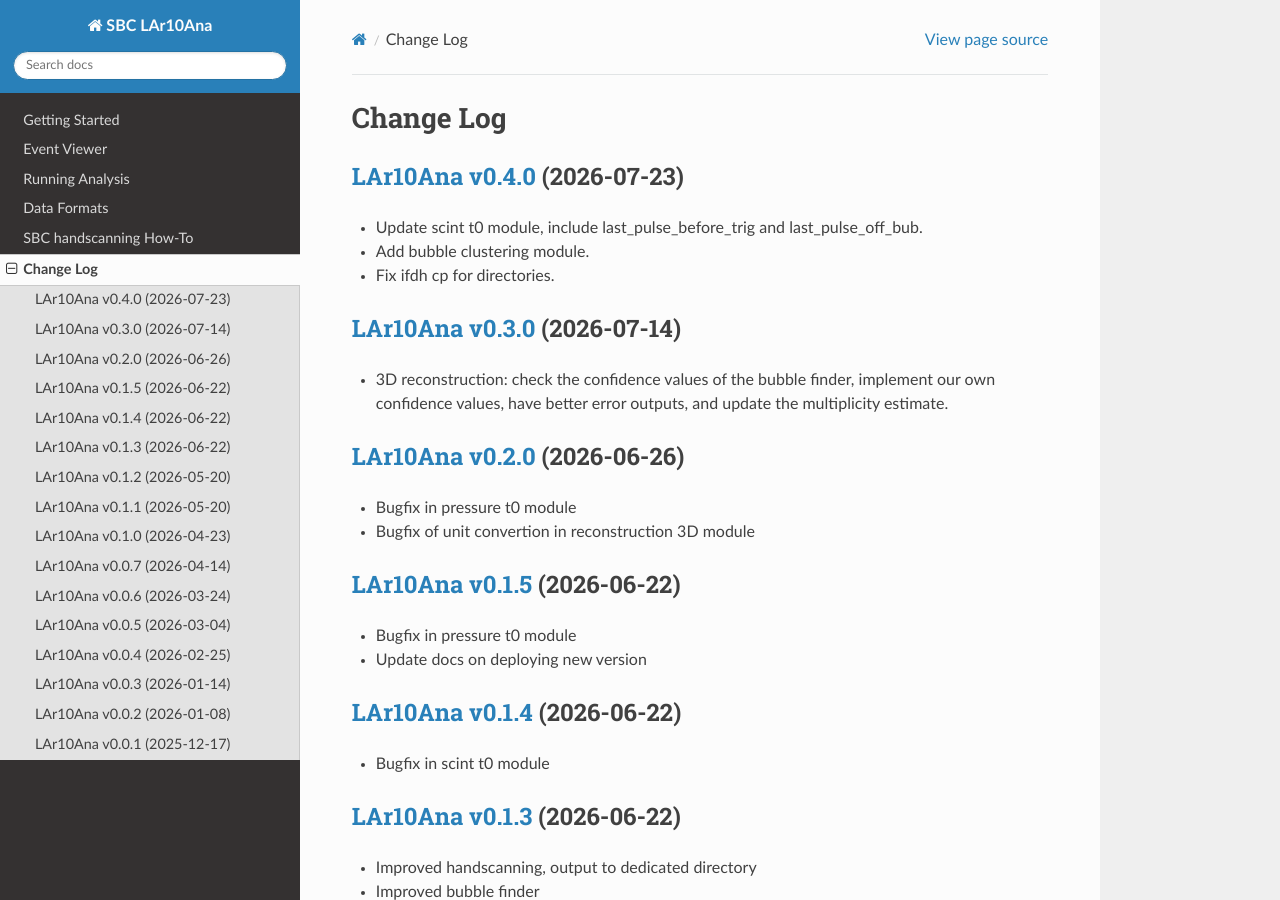
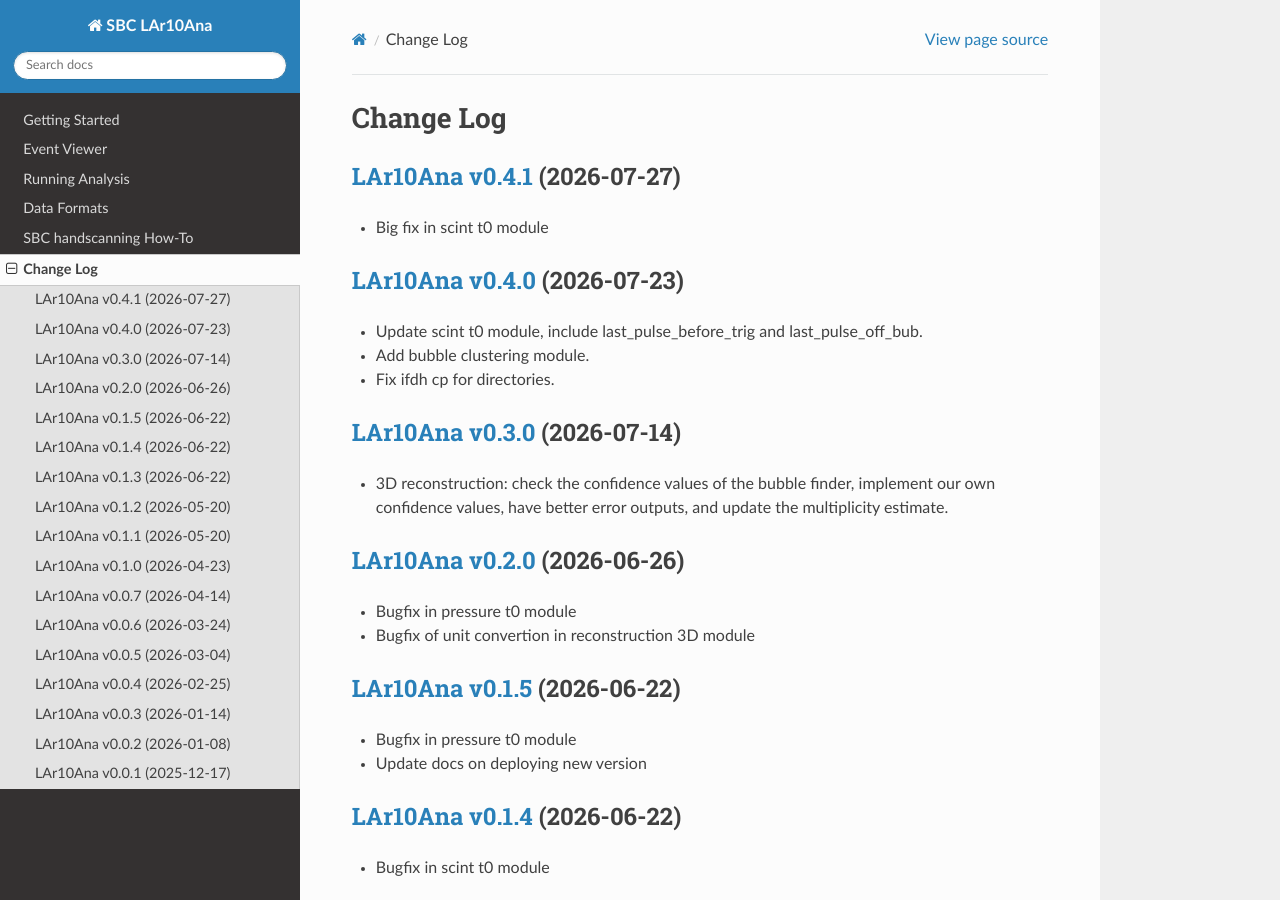
Before and after one commit to SBC-Collaboration/LAr10Ana, a Sphinx documentation site: the page built from docs/changelog.md, in a window 1280 px wide and 900 px high. Built offline with Sphinx 7.4.7 and the Read the Docs theme 3.1.0, drawn with Linux system fonts in a browser that asks for light colours.

Commit message:
Prepare for v0.4.1

```diff
--- a/docs/changelog.md
+++ b/docs/changelog.md
@@ -1,4 +1,7 @@
 # Change Log
+
+## [LAr10Ana v0.4.1](https://github.com/SBC-Collaboration/LAr10Ana/releases/tag/v0.4.1) (2026-07-27)
+- Big fix in scint t0 module
 
 ## [LAr10Ana v0.4.0](https://github.com/SBC-Collaboration/LAr10Ana/releases/tag/v0.4.0) (2026-07-23)
 - Update scint t0 module, include last_pulse_before_trig and last_pulse_off_bub.
--- a/docs/conf.py
+++ b/docs/conf.py
@@ -7,8 +7,8 @@ project = 'SBC LAr10Ana'
 copyright = '2024-2026 SBC Collaboration'
 author = 'SBC Collaboration'
 
-release = '0.4.0'
-version = '0.4.0'
+release = '0.4.1'
+version = '0.4.1'
 
 # -- General configuration
 
```
